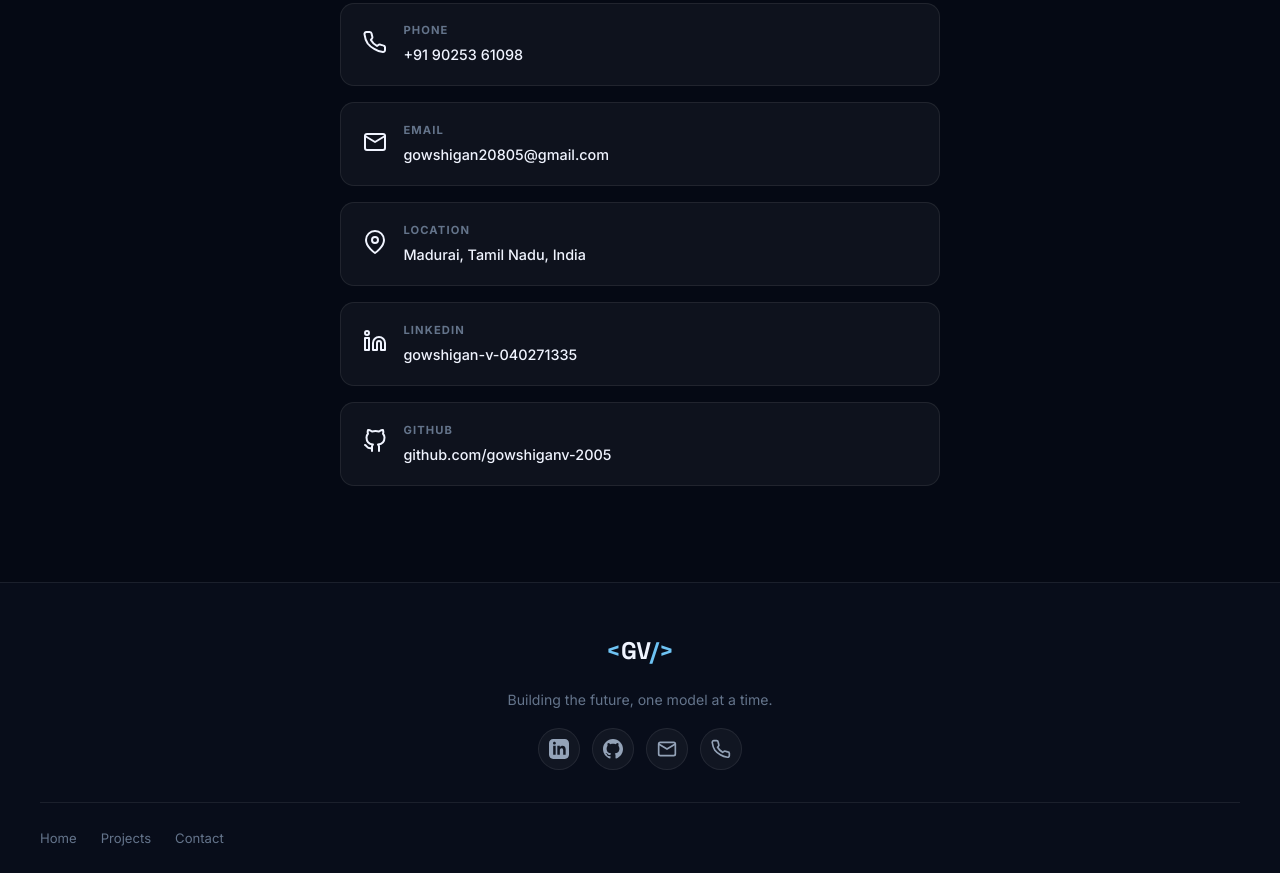
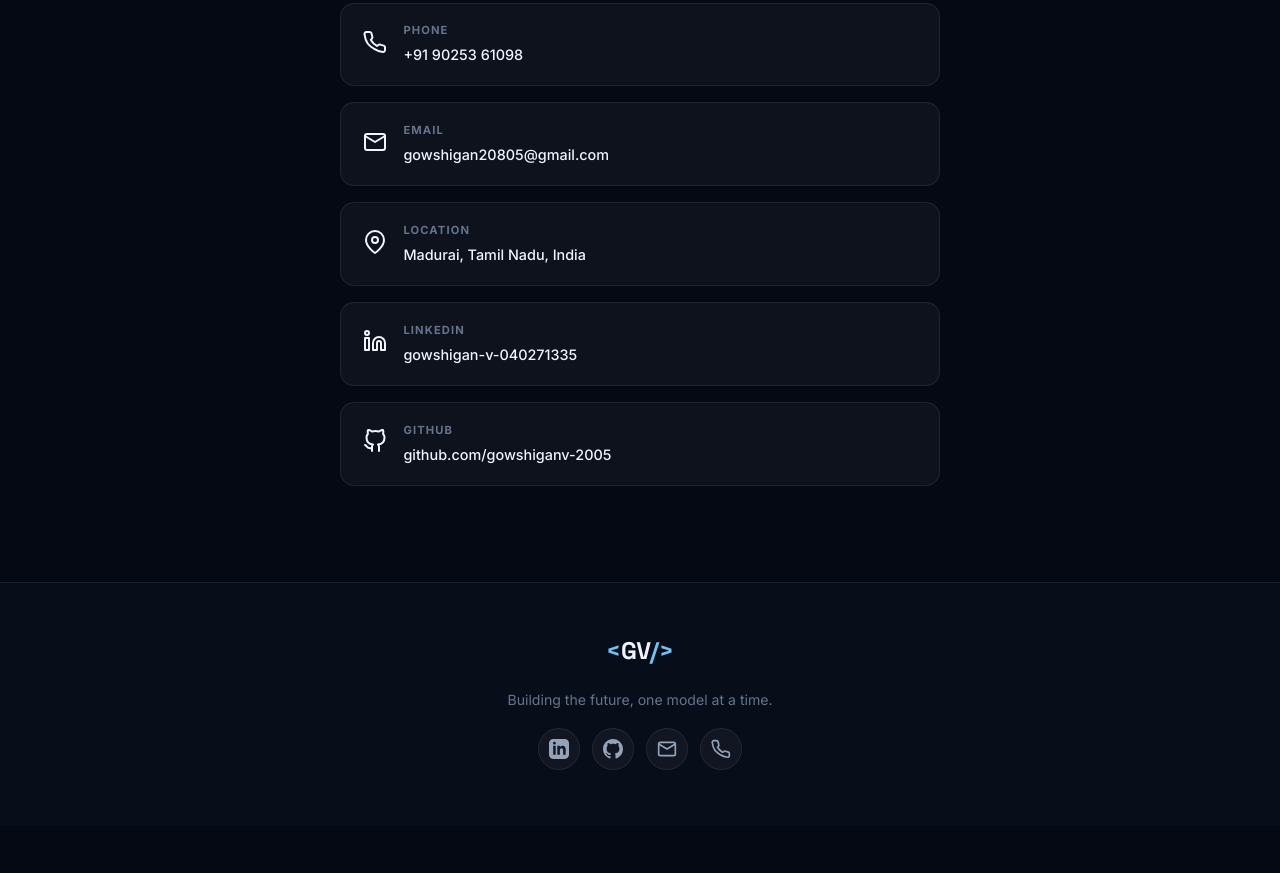
Before and after one commit to gowshiganv-2005/Gowshigan.v-portfolio, a plain HTML site: page index.html in a window 1280 px wide. Shown: the part 7695-8568 px from the top of the page. After the commit the page ends 8521 px from the top, so only its background shows below. Drawn offline with Linux system fonts and the light colour scheme.

Commit message:
footer changes

```diff
--- a/index.html
+++ b/index.html
@@ -850,14 +850,13 @@
           </a>
         </div>
       </div>
-      <div class="footer-bottom">
-        <!-- <p>&copy; 2025 Gowshigan V. Crafted with <svg width="12" height="12" viewBox="0 0 24 24" fill="currentColor" style="color: #ff4d4d; display: inline-block; vertical-align: middle; margin: 0 2px;"><path d="M12 21.35l-1.45-1.32C5.4 15.36 2 12.28 2 8.5 2 5.42 4.42 3 7.5 3c1.74 0 3.41.81 4.5 2.09C13.09 3.81 14.76 3 16.5 3 19.58 3 22 5.42 22 8.5c0 3.78-3.4 6.86-8.55 11.54L12 21.35z"/></svg> and AI.</p> -->
+      <!-- <div class="footer-bottom">
         <div class="footer-nav">
           <a href="#home">Home</a>
           <a href="#projects">Projects</a>
           <a href="#contact">Contact</a>
         </div>
-      </div>
+      </div> -->
     </div>
   </footer>
 
```
